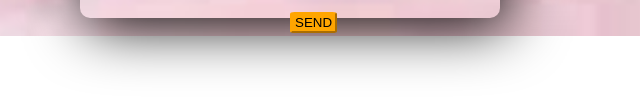
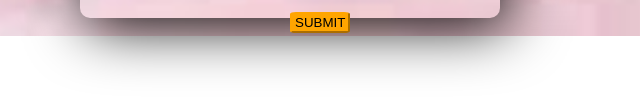
Before and after one commit to sairampogula6/ap, a plain HTML site: page index.html in a window 1280 px wide. Shown: the part 942-1052 px from the top of the page, 350-990 px from the left. Drawn offline with Linux system fonts and the light colour scheme.

Commit message:
Update index.html

```diff
--- a/index.html
+++ b/index.html
@@ -78,7 +78,7 @@ outline:none ;
     <input type="mobile number" name="" value=""></div>
 
     <div class="my">
-    <button class="by">SEND</button></div> </div>
+    <button class="by">SUBMIT</button></div> </div>
 
 </form>
 </section>
```
